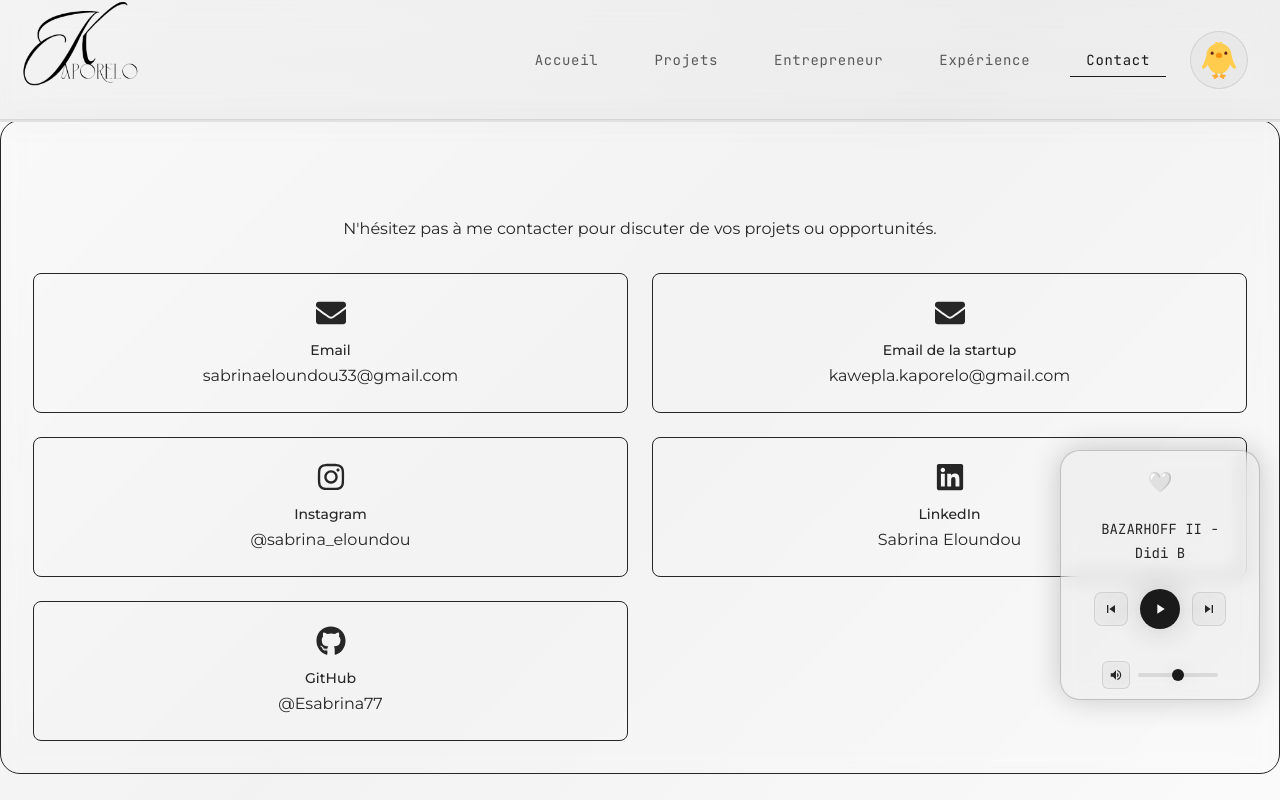
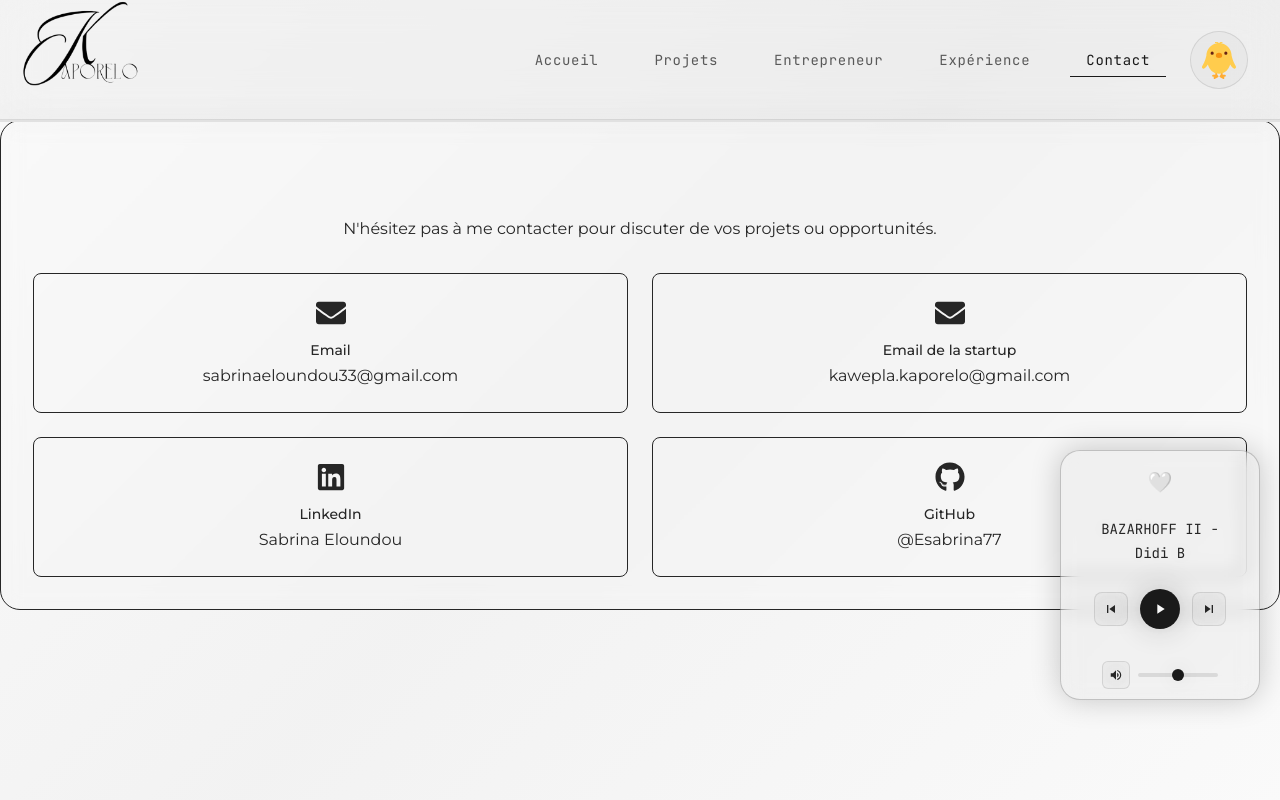
Before and after one commit to Esabrina77/kaporal_porfolio, a Next.js app: page /contact in a window 1280 px wide. Built offline with nearby package versions, Linux system fonts and the light colour scheme.

Commit message:
feat: suppression du lien Instagram

```diff
--- a/src/components/Contact/ContactForm.tsx
+++ b/src/components/Contact/ContactForm.tsx
@@ -1,13 +1,12 @@
 "use client";
 
 import styles from '@/styles/components/Contact.module.css';
-import { FaEnvelope, FaInstagram, FaLinkedin, FaGithub } from 'react-icons/fa';
+import { FaEnvelope, FaLinkedin, FaGithub } from 'react-icons/fa';
 
 export default function ContactForm() {
   const contactInfo = {
     email: 'sabrinaeloundou33@gmail.com',
     emailPro: 'kawepla.kaporelo@gmail.com', //email de la startup
-    instagram: 'https://instagram.com/sabrina_eloundou', // Remplacez par votre compte
     linkedin: 'https://www.linkedin.com/in/sabrina-eloundou-706372295/',
     github: 'https://github.com/Esabrina77'
   };
@@ -40,17 +39,6 @@ export default function ContactForm() {
         </a>
 
         <a
-          href={contactInfo.instagram}
-          target="_blank"
-          rel="noopener noreferrer"
-          className={styles.contactItem}
-        >
-          <FaInstagram className={styles.contactIcon} />
-          <span className={styles.contactLabel}>Instagram</span>
-          <span className={styles.contactValue}>@sabrina_eloundou</span>
-        </a>
-
-        <a
           href={contactInfo.linkedin}
           target="_blank"
           rel="noopener noreferrer"
```
